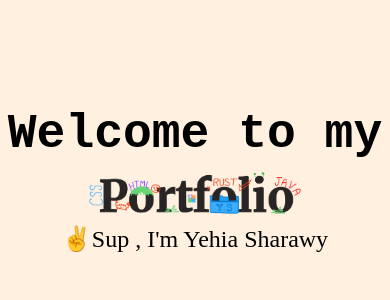
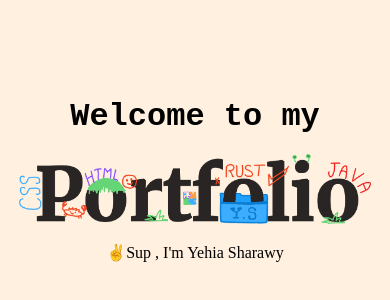
Before and after one commit to YehiaSharawy/YehiaSharawyPortfolioWebsite, a plain HTML site: page src/index.html in a window 390 px wide. Shown: the part 242-542 px from the top of the page. Drawn offline with Linux system fonts and the light colour scheme.

Commit message:
Changed sizes

```diff
--- a/styles.scss
+++ b/styles.scss
@@ -24,17 +24,23 @@ body {
                 align-items: center;
                 justify-content: center;
                 h1 {
-                    /* text-align: center; */
-                    font-size: 3rem;
+                    font-size: clamp(2rem, 5vw, 3rem);
                     font-weight: bold;
                     font-family: "Courier New", Courier, monospace;
                 }
                 img {
-                    width: 60%;
+                    width: 100%;
                     height: auto;
+
+                    @media (min-width: 768px) {
+                        width: 80%;
+                    }
+                    @media (min-width: 1024px) {
+                        width: 60%;
+                    }
                 }
                 p {
-                    font-size: 1.5rem;
+                    font-size: clamp(1rem, 3vw, 1.5rem);
                     font-family: Jetbrains Mono;
                     font-weight: 400;
                 }
```
Also changed, not shown: styles.css, 1 other file.
